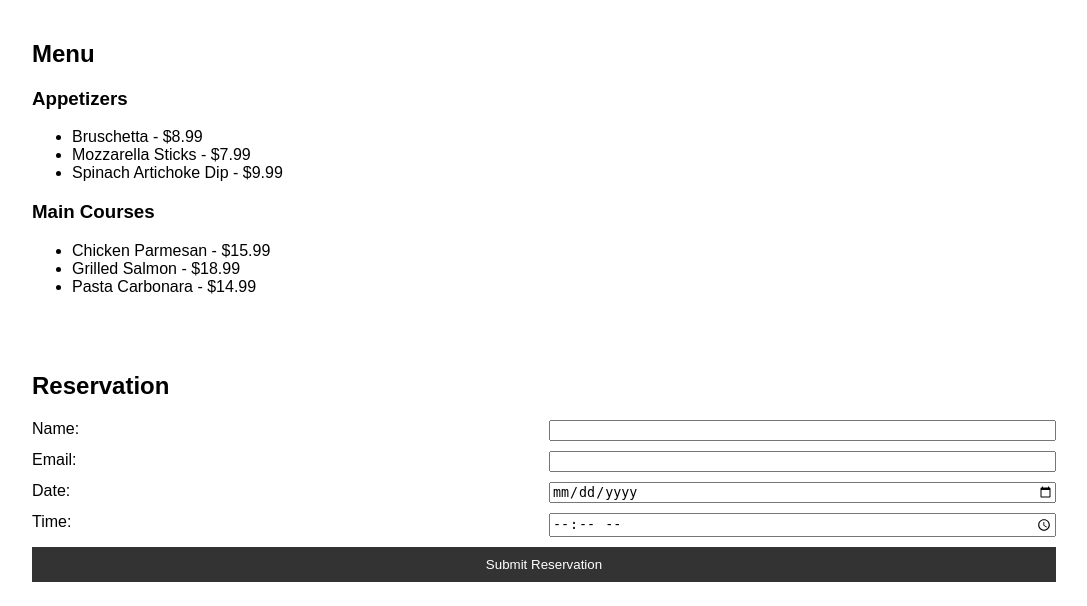
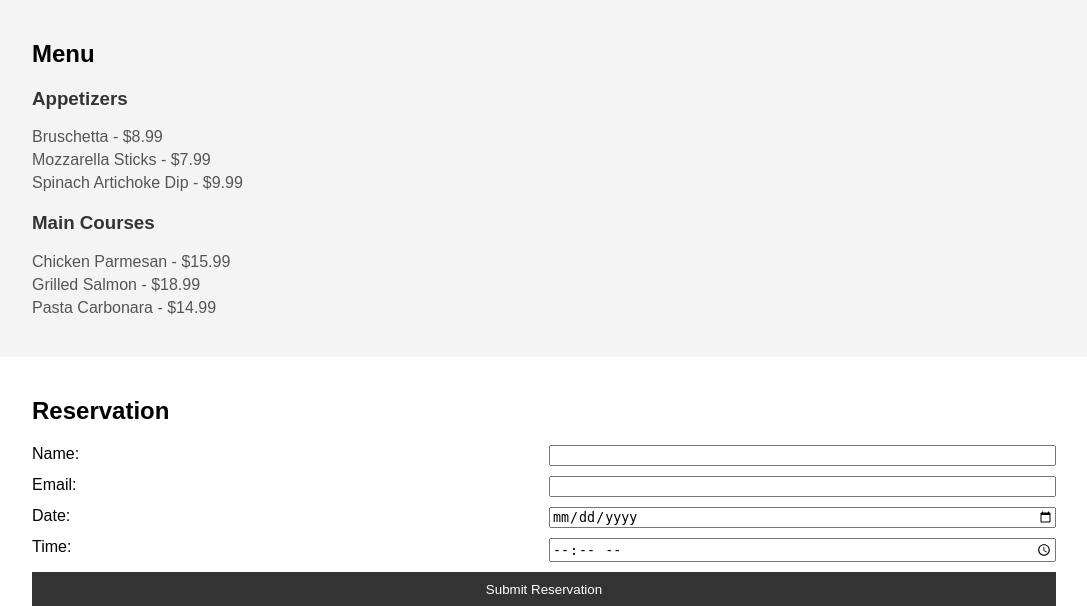
Before and after one commit to Ashtosh3009/RestaurabtManagement, a PHP site: page / in a window 1280 px wide. Shown: the part 122-728 px from the top of the page, without its empty margins (96-1183 px from the left). Run offline with PHP 8.4, Linux system fonts and the light colour scheme.

Commit message:
Update styles.css

```diff
--- a/styles.css
+++ b/styles.css
@@ -48,3 +48,27 @@ button {
     border: none;
     cursor: pointer;
 }
+
+/* Add this to the end of your existing styles.css file */
+
+#menu {
+    background-color: #f4f4f4;
+}
+
+.menu-item {
+    margin-bottom: 20px;
+}
+
+.menu-item h3 {
+    color: #333;
+}
+
+.menu-item ul {
+    list-style: none;
+    padding: 0;
+}
+
+.menu-item li {
+    margin: 5px 0;
+    color: #555;
+}
```
